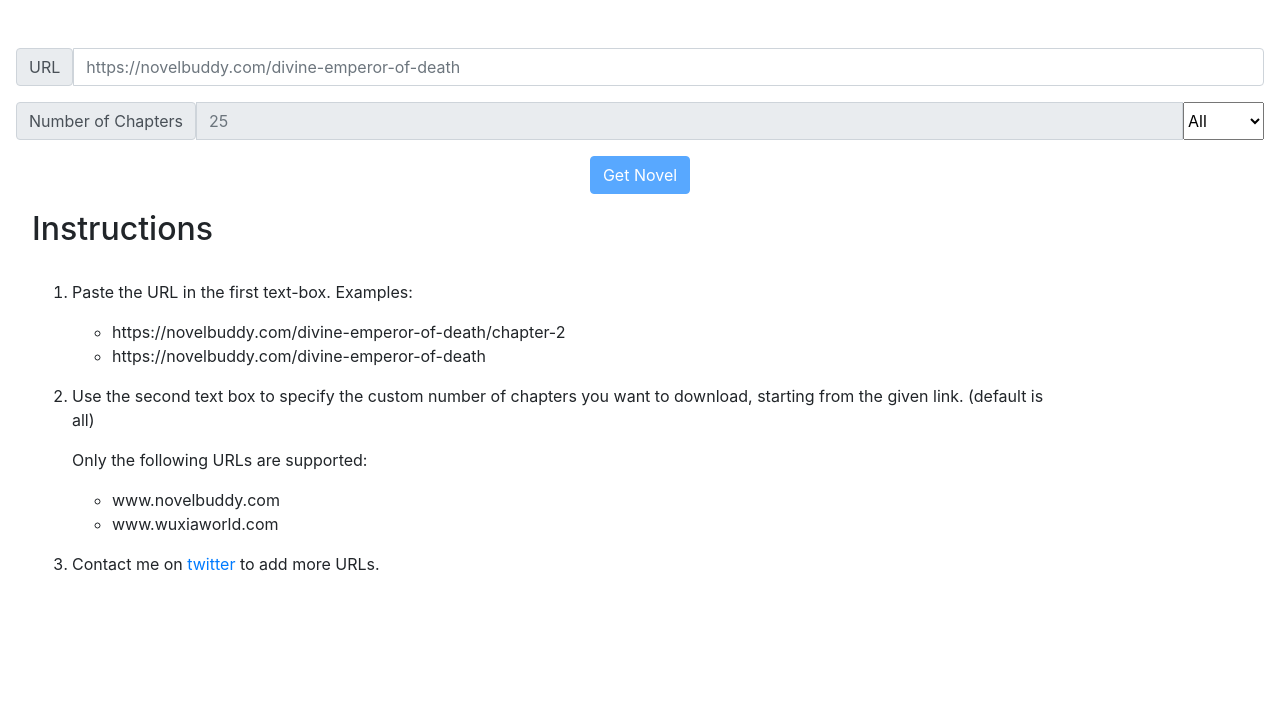
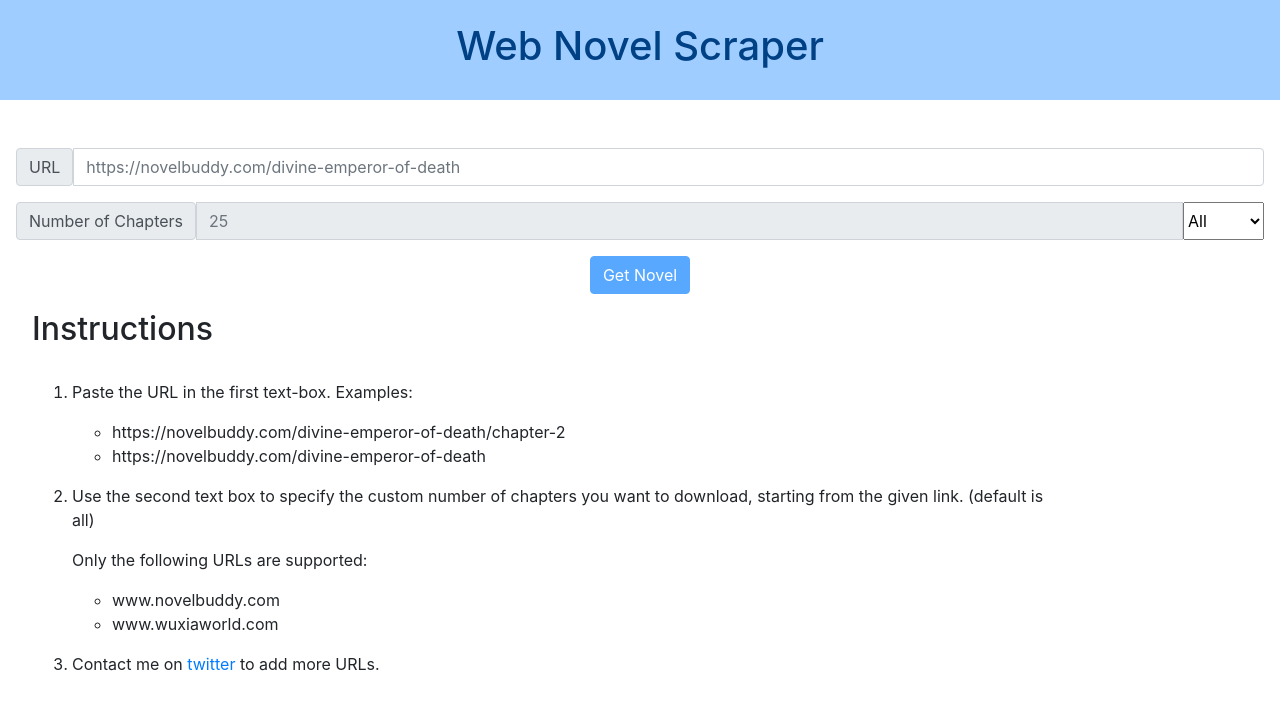
Before and after one commit to vssudarshan-projects/webnovel-downloader, a website: page index.html in a window 1280 px wide. Drawn offline with nearby package versions, Linux system fonts and the light colour scheme; no server answers.

Commit message:
add heading div

```diff
--- a/index.html
+++ b/index.html
@@ -8,6 +8,9 @@
   <title>Web Novel Downloader</title>
 </head>
 <body>
+  <div class="heading-wrapper d-flex flex-row w-100 justify-content-center align-items-center">
+    <h1>Web Novel Scraper</h1>
+  </div>
     <div class="row justify-content-center form-wrapper">
       <noscript>Sorry, your browser does not support JavaScript!</noscript>
       <form id="get-novel-form" class="inline-form" method="POST" action="/novel">
--- a/public/index.css
+++ b/public/index.css
@@ -1,3 +1,10 @@
+.heading-wrapper{
+  color: #004085;
+  background-color: #9fcdff;
+  height: 100px;
+}
+
+
 .form-wrapper{
 text-align: center;
 margin: 0;
```
